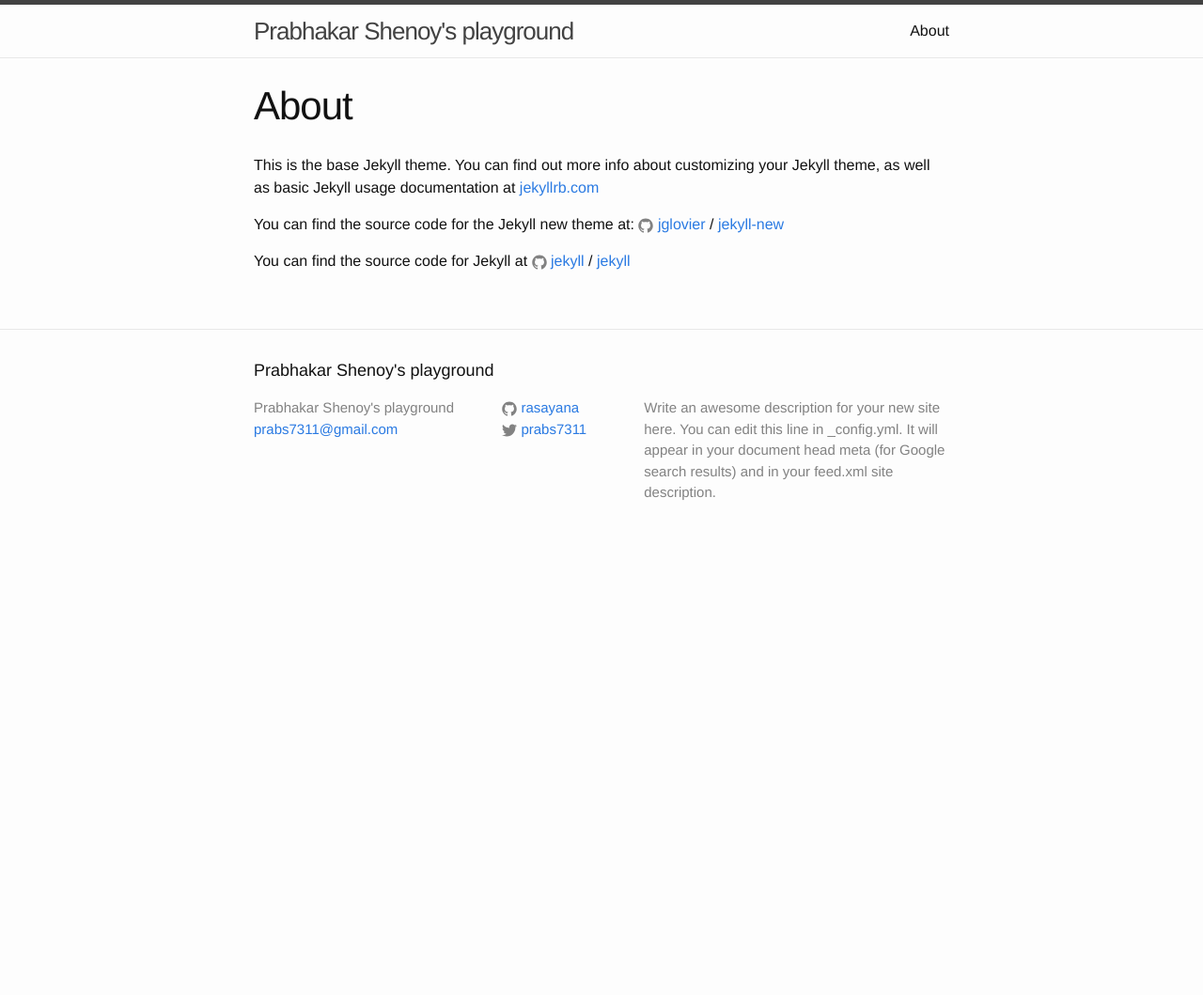
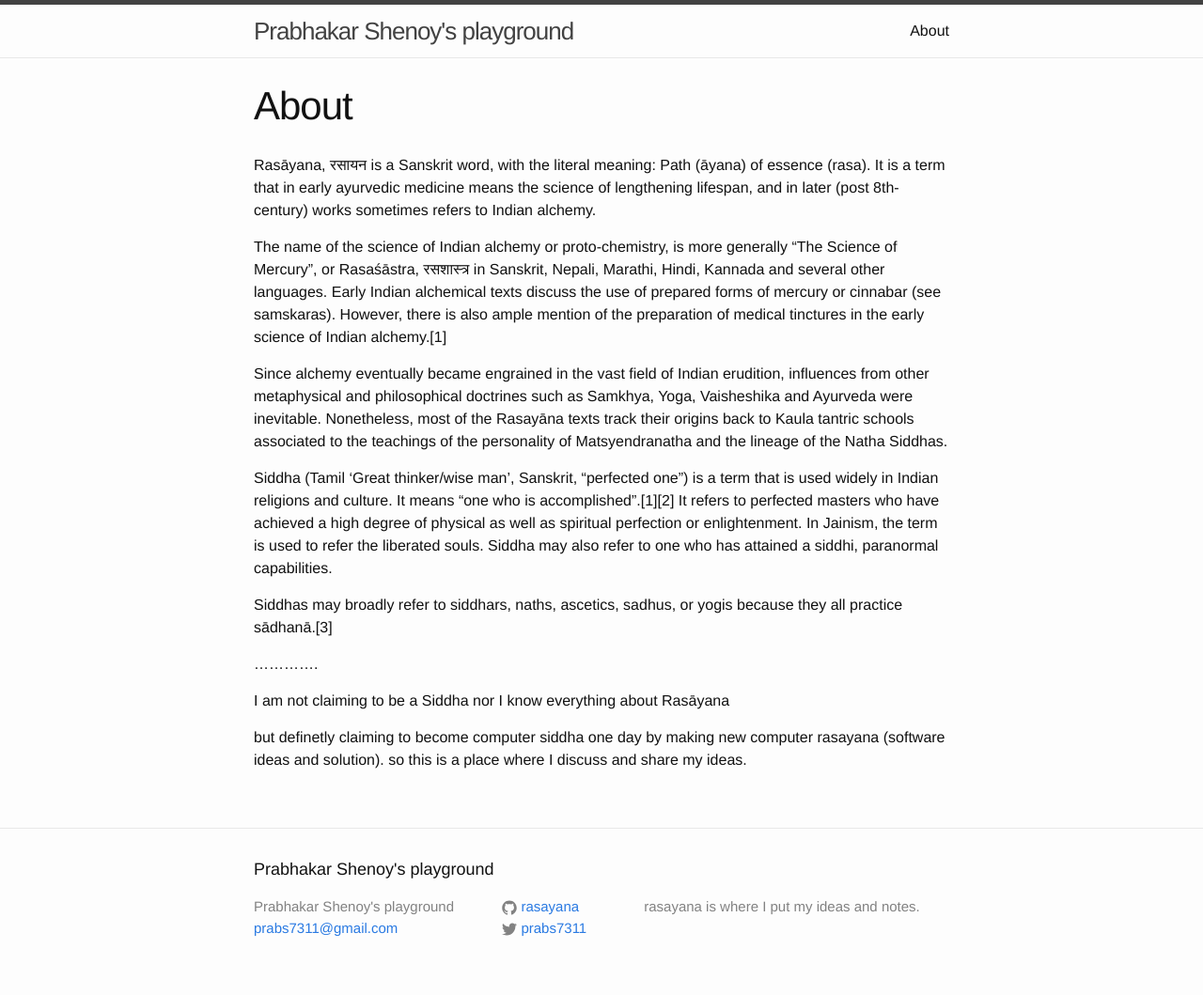
Before and after one commit to rasayana/rasayana.github.io, a Jekyll site: the page built from about.md, in a window 1280 px wide. Shown: the whole page at 94% size. Built offline with Jekyll 4.4.1, drawn with Linux system fonts in a browser that asks for light colours; before the commit the page ends 900 px from its top, so only the background shows below that.

Commit message:
about page

```diff
--- a/_config.yml
+++ b/_config.yml
@@ -9,13 +9,11 @@
 title: Prabhakar Shenoy's playground
 email: prabs7311@gmail.com
 description: > # this means to ignore newlines until "baseurl:"
-  Write an awesome description for your new site here. You can edit this
-  line in _config.yml. It will appear in your document head meta (for
-  Google search results) and in your feed.xml site description.
+   rasayana is where I put my ideas and notes.
 baseurl: "" # the subpath of your site, e.g. /blog
-url: "http://yourdomain.com" # the base hostname & protocol for your site
+url: "http://rasayana.github.io" # the base hostname & protocol for your site
 twitter_username: prabs7311
-github_username:  rasayana
+github_username: rasayana
 
 # Build settings
 markdown: kramdown
--- a/about.md
+++ b/about.md
@@ -4,12 +4,18 @@ title: About
 permalink: /about/
 ---
 
-This is the base Jekyll theme. You can find out more info about customizing your Jekyll theme, as well as basic Jekyll usage documentation at [jekyllrb.com](http://jekyllrb.com/)
+Rasāyana, रसायन is a Sanskrit word, with the literal meaning: Path (āyana) of essence (rasa). It is a term that in early ayurvedic medicine means the science of lengthening lifespan, and in later (post 8th-century) works sometimes refers to Indian alchemy.
 
-You can find the source code for the Jekyll new theme at:
-{% include icon-github.html username="jglovier" %} /
-[jekyll-new](https://github.com/jglovier/jekyll-new)
+The name of the science of Indian alchemy or proto-chemistry, is more generally "The Science of Mercury", or Rasaśāstra, रसशास्त्र in Sanskrit, Nepali, Marathi, Hindi, Kannada and several other languages. Early Indian alchemical texts discuss the use of prepared forms of mercury or cinnabar (see samskaras). However, there is also ample mention of the preparation of medical tinctures in the early science of Indian alchemy.[1]
 
-You can find the source code for Jekyll at
-{% include icon-github.html username="jekyll" %} /
-[jekyll](https://github.com/jekyll/jekyll)
+Since alchemy eventually became engrained in the vast field of Indian erudition, influences from other metaphysical and philosophical doctrines such as Samkhya, Yoga, Vaisheshika and Ayurveda were inevitable. Nonetheless, most of the Rasayāna texts track their origins back to Kaula tantric schools associated to the teachings of the personality of Matsyendranatha and the lineage of the Natha Siddhas.
+
+Siddha (Tamil 'Great thinker/wise man', Sanskrit, "perfected one") is a term that is used widely in Indian religions and culture. It means "one who is accomplished".[1][2] It refers to perfected masters who have achieved a high degree of physical as well as spiritual perfection or enlightenment. In Jainism, the term is used to refer the liberated souls. Siddha may also refer to one who has attained a siddhi, paranormal capabilities.
+
+Siddhas may broadly refer to siddhars, naths, ascetics, sadhus, or yogis because they all practice sādhanā.[3]
+
+.............
+
+I am not claiming to be a Siddha nor I know everything about Rasāyana
+
+but definetly claiming to become computer siddha one day by making new computer rasayana (software ideas and solution). so this is a place where I discuss and share my ideas.
```
